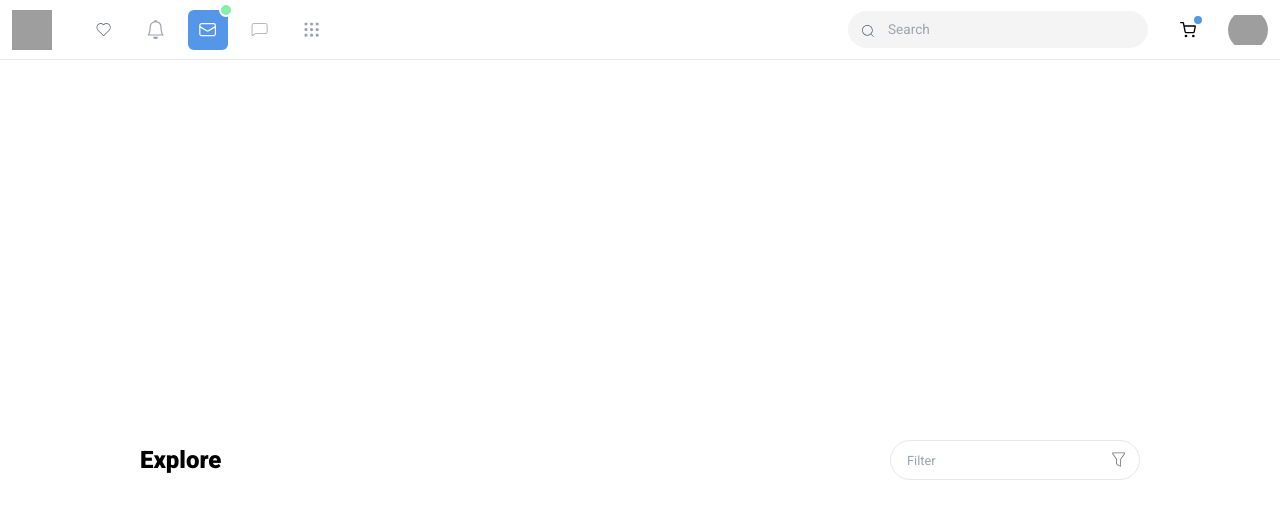
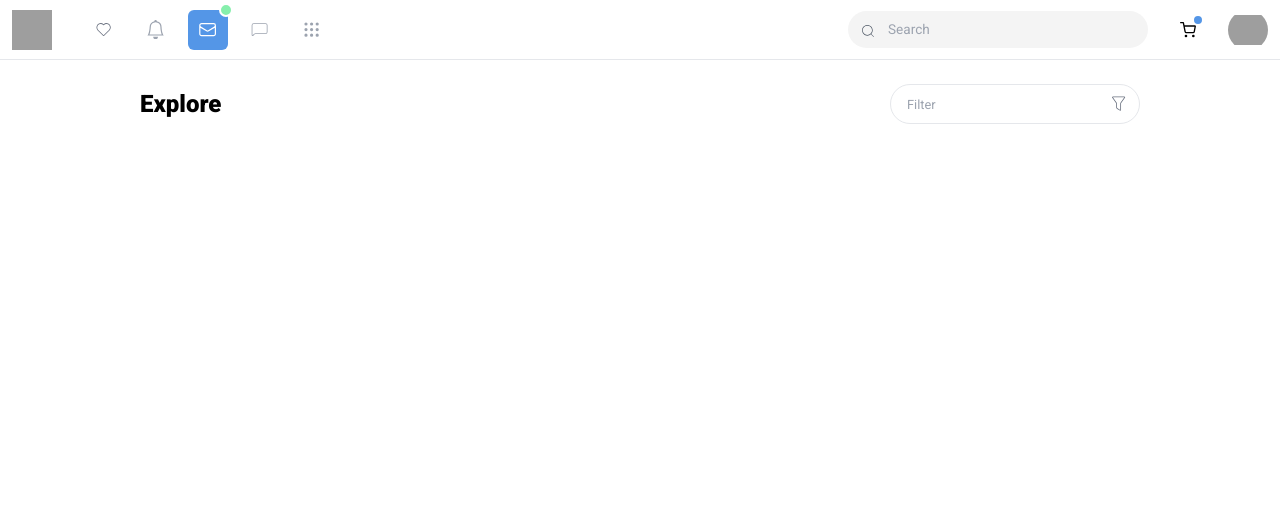
Before and after one commit to Vader4k/friends, a React (Vite) app: page / in a window 1280 px wide. Shown: the top 518 px of the page. Built offline with nearby package versions, Linux system fonts and the light colour scheme; grey boxes are pictures that could not be loaded.

Commit message:
figuring out designs for expore

```diff
--- a/src/components/Navbar.jsx
+++ b/src/components/Navbar.jsx
@@ -272,8 +272,8 @@ const Navbar = () => {
       <div>
         {
           isexploreOpen && (
-            <div className="w-full h-[100vh] bg-white z-30 absolute left-0 top-[60px] flex items-center justify-center">
-              <div className="w-full max-w-[1000px] m-auto">
+            <div className="w-full h-[100vh] bg-white z-30 absolute left-0 top-[60px] flex">
+              <div className="w-full max-w-[1000px] mx-auto py-6">
                 <div className="flex items-center justify-between w-full">
                   <h1 className="font-semibold text-[1.5rem]">Explore</h1>
                   <div className="relative">
@@ -281,7 +281,7 @@ const Navbar = () => {
                     <CiFilter className="text-[1.2rem] text-gray-500 absolute right-3 top-[10px]"/>
                   </div>
                 </div>
-                <div>
+                <div className="flex justify-between p-16 w-full">
 
                 </div>
               </div>
```
